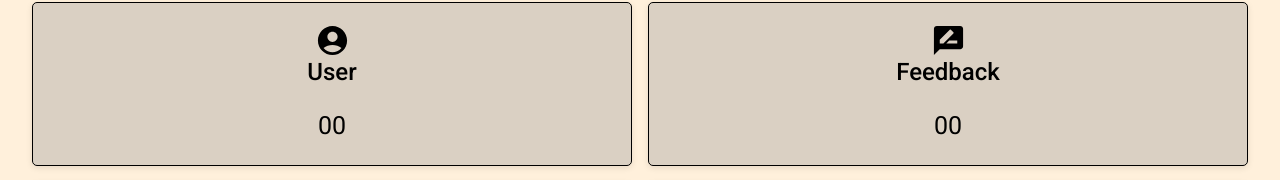
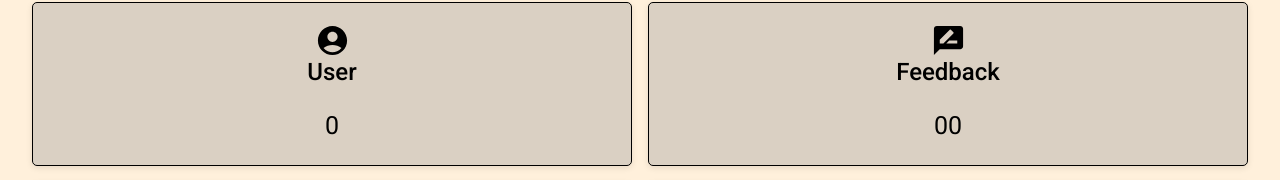
Before and after one commit to nikkosalas/web, a React (Create React App) app in the folder admin/: page /dashboard in a window 1280 px wide. Shown: the part 160-340 px from the top of the page. Built offline with nearby package versions, Linux system fonts and the light colour scheme.

Commit message:
di ma display ang usercount sa card user

```diff
--- a/admin/package.json
+++ b/admin/package.json
@@ -14,6 +14,7 @@
     "@testing-library/user-event": "^13.5.0",
     "firebase": "^9.23.0",
     "framer-motion": "^10.16.1",
+    "prop-types": "^15.8.1",
     "react": "^18.2.0",
     "react-dom": "^18.2.0",
     "react-router-dom": "^6.14.2",
--- a/admin/src/Dashboard.js
+++ b/admin/src/Dashboard.js
@@ -1,4 +1,4 @@
-import React from 'react';
+import React, { useState } from 'react';
 import './dashboard.css';
 import './design.css';
 import { useLocation } from 'react-router-dom';
@@ -10,6 +10,7 @@ import PersonIcon from '@mui/icons-material/Person';
 const Dashboard = () => {
   const location = useLocation();
 
+  const [userCount, setUserCount] = useState(0); // State to keep track of user count
 
   const isDashboardPath = location.pathname === '/dashboard';
 
@@ -41,11 +42,12 @@ const Dashboard = () => {
 
     <div className='stats'>
 
-      <div className='card'>
-      <AccountCircleIcon fontSize="large" />
-        <h2 className='user'>User</h2>
-        <p>00</p>
-      </div>
+<div className='card'>
+  <AccountCircleIcon fontSize="large" />
+  <h2 className='user'>User</h2>
+  <p>{userCount}</p>
+</div>
+
 
       <div className='card'>
       <RateReviewIcon fontSize="large" />
```
Also changed, not shown: 1 other file (tests, documents, lock files or other folders).
